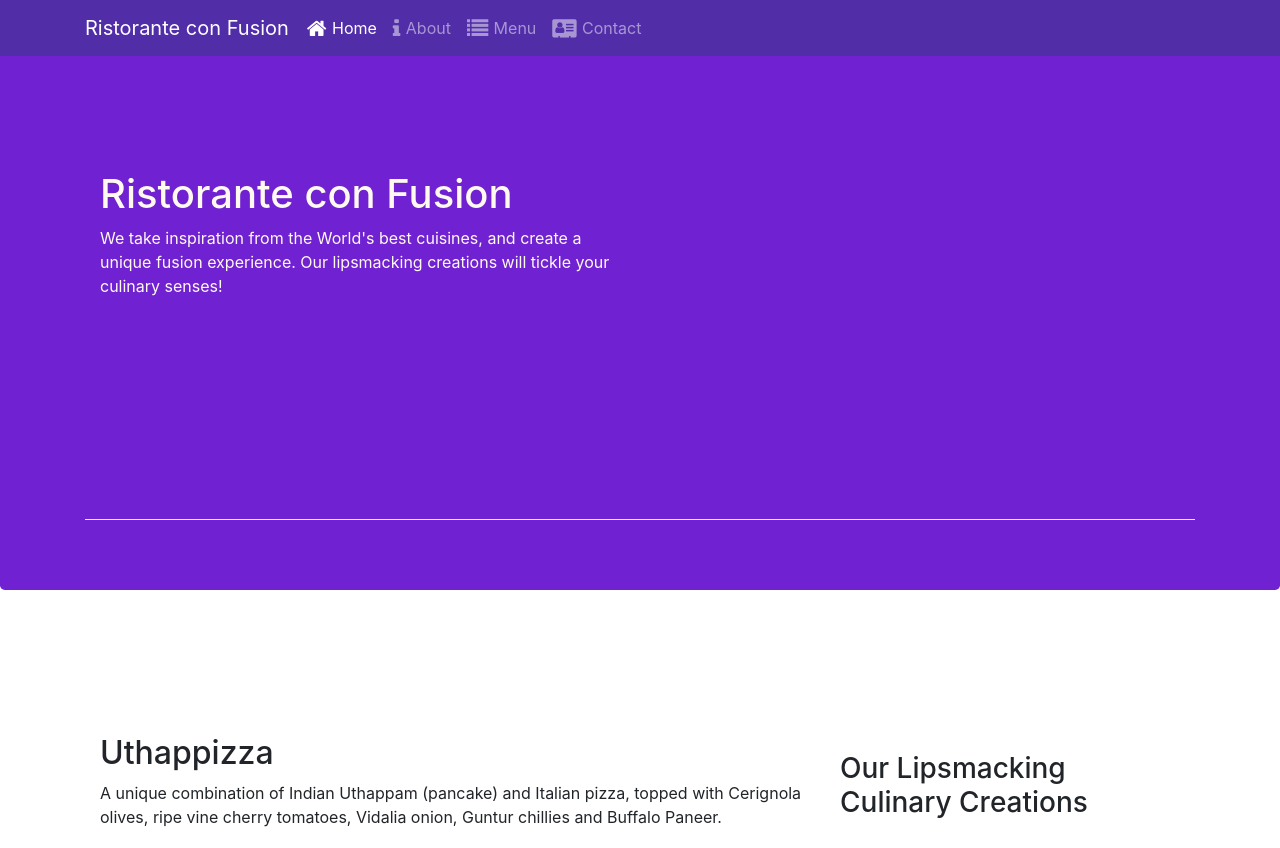
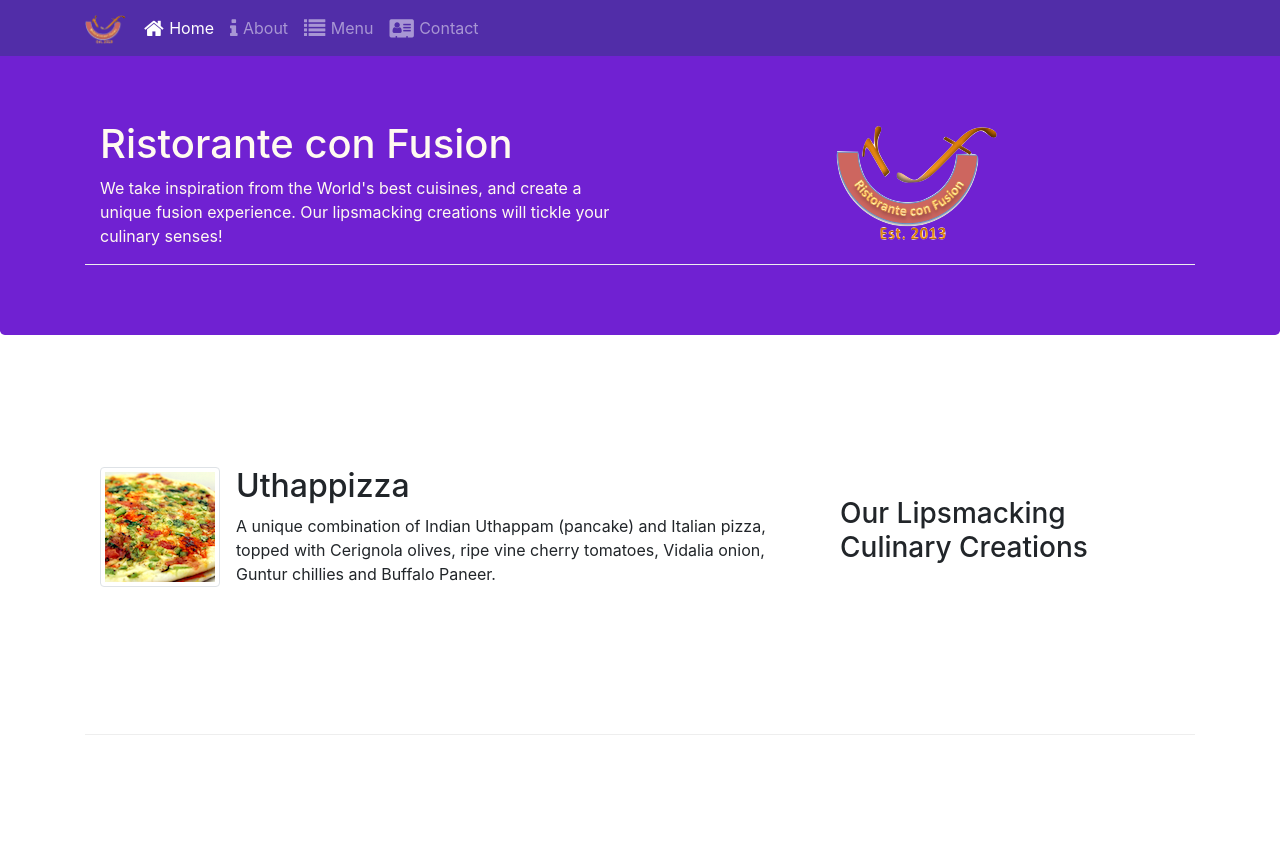
Before and after one commit to 3scava1i3r/Bootstrap_project-1, a website: page index.html in a window 1280 px wide. Shown: the top 848 px of the page. Drawn offline with nearby package versions, Linux system fonts and the light colour scheme.

Commit message:
media and images

```diff
--- a/index.html
+++ b/index.html
@@ -20,7 +20,7 @@
         <button class="navbar-toggler collapsed" type="button" data-target="#Navb" data-toggle="collapse" >
           <span class="navbar-toggler-icon"></span>
         </button>
-        <a class="navbar-brand mr-auto context" href="#">Ristorante con Fusion</a>
+        <a class="navbar-brand mr-auto context" href="./index.html"><img src="img/logo.png" height="30px" width="41px"></a>
         <div class="collapse navbar-collapse" id="Navb">
           <ul class="navbar-nav mr-auto">
              <li class="nav-item active"><a class="nav-link" href="#"><span class="fa fa-home fa-lg">&nbsp;</span>Home</a></li>
@@ -35,13 +35,14 @@
 
     <header class="jumbotron" style="background-color:#7021D2">
       <div class="container">
-        <div class="row row-content">
+        <div class="row row-header">
           <div class="col-12 col-sm-6">
             <h1>Ristorante con Fusion</h1>
             <p>We take inspiration from the World's best cuisines, and create a unique fusion experience. Our lipsmacking creations will tickle your culinary senses!
             </p>
           </div>
-          <div class="col-12 col-sm-6">
+          <div class="col-12 col-sm-6" align="center">
+            <img src="img/logo.png" class="img-fluid">
           </div>
         </div>
       </div>
@@ -53,9 +54,14 @@
           <h3>Our Lipsmacking Culinary Creations</h3>
         </div>
         <div class="col col-sm order-sm-first col-md">
-          <h2>Uthappizza</h2>
-          <p>A unique combination of Indian Uthappam (pancake) and Italian pizza, topped with Cerignola olives, ripe vine cherry tomatoes, Vidalia onion, Guntur chillies and Buffalo Paneer.</p>
-        </div>
+          <div class="media">
+            <img src="img/uthappizza.png" alt="uthapizza" class="d-flex mr-3 img-thumbnail" align="center">
+            <div class="media-body">
+              <h2 class="cont">Uthappizza</h2>
+              <p>A unique combination of Indian Uthappam (pancake) and Italian pizza, topped with Cerignola olives, ripe vine cherry tomatoes, Vidalia onion, Guntur chillies and Buffalo Paneer.</p>
+            </div>
+            </div>
+          </div>
       </div>
       <div class="row row-content align-items-center">
         <div class="col-12 col-sm-4 sol-md-3">
```
Also changed, not shown: aboutus.html (+3 -2 lines), contactus.html (+3 -2 lines), img/alberto.png (added), img/buffet.png (added), img/logo.png (added), img/uthappizza.png (added), 1 other file.
